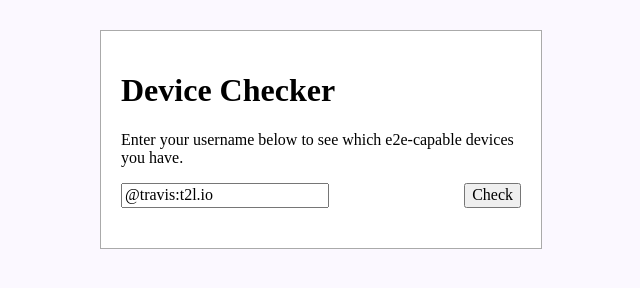
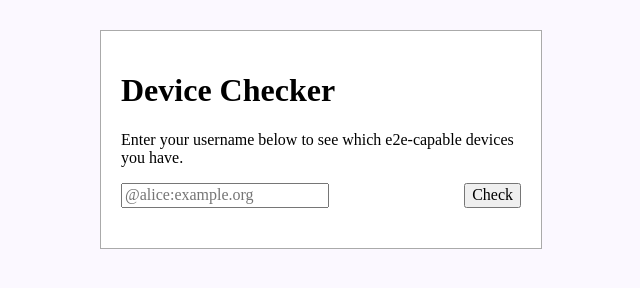
Before and after one commit to t2bot/e2e-key-checker, a website: page public/index.html in a window 1280 px wide. Shown: the full height of the page, 319-959 px from the left. Drawn offline with nearby package versions, Linux system fonts and the light colour scheme; a small style sheet from the web is missing.

Commit message:
Dockerfile

```diff
--- a/public/index.html
+++ b/public/index.html
@@ -59,7 +59,7 @@
             </header>
             <div id="form">
                 <form onsubmit="checkDevices(event)" name="userIdForm">
-                    <input type="text" id="userId" placeholder="@alice:example.org" value="@travis:t2l.io" />
+                    <input type="text" id="userId" placeholder="@alice:example.org" />
                     <input type="submit" value="Check" id="checkBtn" />
                 </form>
             </div>
```
Also changed, not shown: 2 other files.
